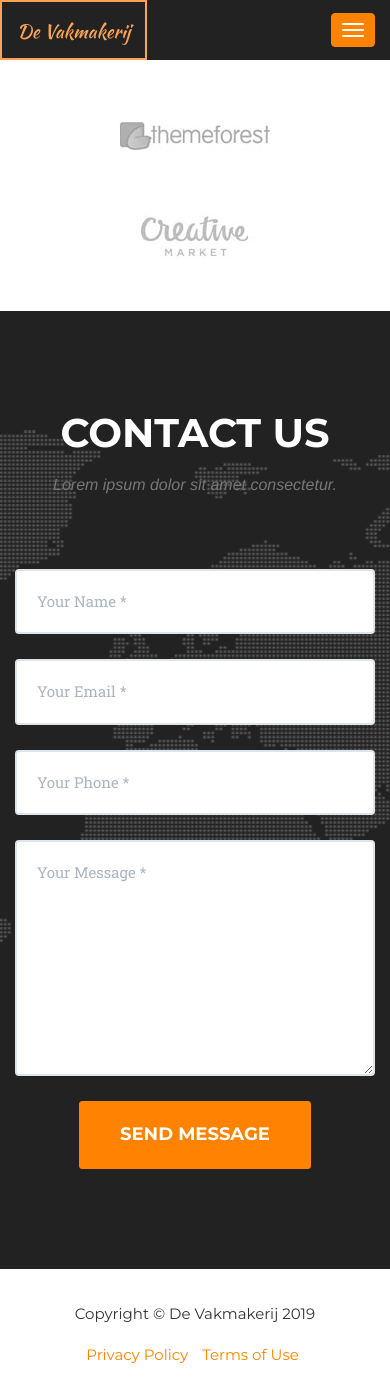
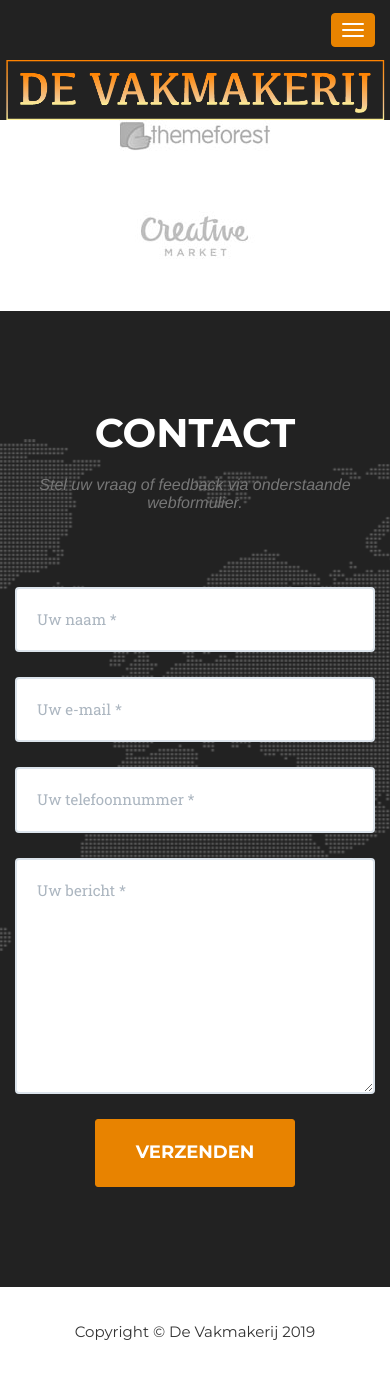
Before and after one commit to cpcorvers/portfolio, a Jekyll site: the page built from index.md, in a window 390 px wide and 1400 px high, scrolled down 6729 px. Built offline with Jekyll 4.4.1, drawn with Linux system fonts in a browser that asks for light colours; some web fonts are replaced; after the commit the page ends 8107 px from its top, so only the background shows below that.

Commit message:
Set changes toward life

```diff
--- a/_data/template.yml
+++ b/_data/template.yml
@@ -1,6 +1,10 @@
 # Color settings (hex-codes without the leading hash-tag)
 color:
-  primary: ff8300
+  primary: e88300
+    # e88300 orange tone logo minus step red for website
+
+    # f4c488 mid tone logo
+    # ff8300 orange tone logo
     # fed136
   secondary: fda355
   # fec503
--- a/_includes/contact.html
+++ b/_includes/contact.html
@@ -2,8 +2,8 @@
         <div class="container">
             <div class="row">
                 <div class="col-lg-12 text-center">
-                    <h2 class="section-heading">Contact Us</h2>
-                    <h3 class="section-subheading text-muted">Lorem ipsum dolor sit amet consectetur.</h3>
+                    <h2 class="section-heading">Contact</h2>
+                    <h3 class="section-subheading text-muted">Stel uw vraag of feedback via onderstaande webformulier.</h3>
                 </div>
             </div>
             <div class="row">
@@ -12,28 +12,28 @@
                         <div class="row">
                             <div class="col-md-6">
                                 <div class="control-group form-group">
-                                    <input type="text" class="form-control" placeholder="Your Name *" id="name" required data-validation-required-message="Please enter your name.">
+                                    <input type="text" class="form-control" placeholder="Uw naam *" id="name" required data-validation-required-message="Voer uw naam in.">
                                     <p class="help-block text-danger"></p>
                                 </div>
                                 <div class="control-group form-group">
-                                    <input type="email" class="form-control" placeholder="Your Email *" id="email" required data-validation-required-message="Please enter your email address.">
+                                    <input type="email" class="form-control" placeholder="Uw e-mail *" id="email" required data-validation-required-message="voer uw email addres in.">
                                     <p class="help-block text-danger"></p>
                                 </div>
                                 <div class="control-group form-group">
-                                    <input type="tel" class="form-control" placeholder="Your Phone *" id="phone" required data-validation-required-message="Please enter your phone number.">
+                                    <input type="tel" class="form-control" placeholder="Uw telefoonnummer *" id="phone" required data-validation-required-message="Voer uw telefoonnummer in.">
                                     <p class="help-block text-danger"></p>
                                 </div>
                             </div>
                             <div class="col-md-6">
                                 <div class="control-group form-group">
-                                    <textarea class="form-control" placeholder="Your Message *" id="message" required data-validation-required-message="Please enter a message."></textarea>
+                                    <textarea class="form-control" placeholder="Uw bericht *" id="message" required data-validation-required-message="Voer uw bericht in."></textarea>
                                     <p class="help-block text-danger"></p>
                                 </div>
                             </div>
                             <div class="clearfix"></div>
                             <div class="col-lg-12 text-center">
                                 <div id="success"></div>
-                                <button type="submit" class="btn btn-xl">Send Message</button>
+                                <button type="submit" class="btn btn-xl">Verzenden</button>
                             </div>
                         </div>
                     </form>
--- a/_includes/footer.html
+++ b/_includes/footer.html
@@ -12,14 +12,14 @@
                         {% endfor %}
                     </ul>
                 </div>
-                <div class="col-md-4">
+                <!-- <div class="col-md-4">
                     <ul class="list-inline quicklinks">
                         <li><a href="#">Privacy Policy</a>
                         </li>
                         <li><a href="#">Terms of Use</a>
                         </li>
                     </ul>
-                </div>
+                </div> -->
             </div>
         </div>
     </footer>
--- a/_includes/header.html
+++ b/_includes/header.html
@@ -9,8 +9,13 @@
                     <span class="icon-bar"></span>
                     <span class="icon-bar"></span>
                 </button>
-                <a class="navbar-brand page-scroll" href="#page-top" style="border: solid 2px; ">
-                De Vakmakerij
+                <!-- <a class="navbar-brand page-scroll" href="#page-top" > -->
+                  <a>
+                  <!-- style="border: solid 2px; "> -->
+                <!-- De Vakmakerij -->
+                <!-- <img style="max-width: 300px; margin: 0;"  src=" {{ site.data.template.images.logo }}" alt="HOME"> -->
+                <img src="img/logos/devakmakerij.png" class="img-brandlogo" alt="" >
+
                 </a>
             </div>
 
```
Also changed, not shown: _includes/css/agency.css (+10 -0 lines), _includes/css/bootstrap.min.css, img/logos/devakmakerij-since.png (added), img/logos/devakmakerij-slogan.png (renamed from img/logos/devakmakerij2.png), img/logos/devakmakerij.png, 1 other file.
